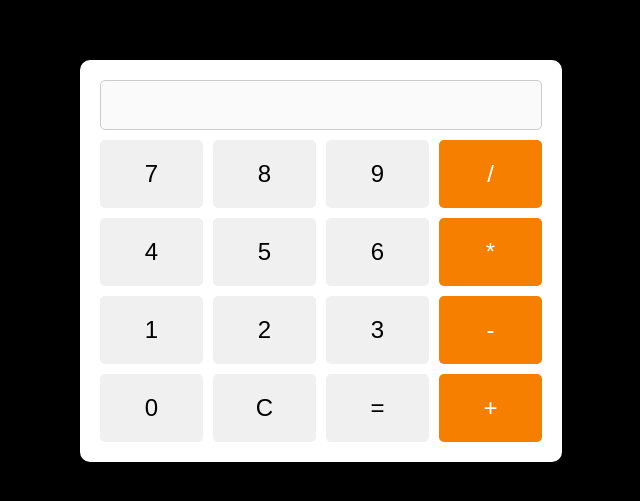
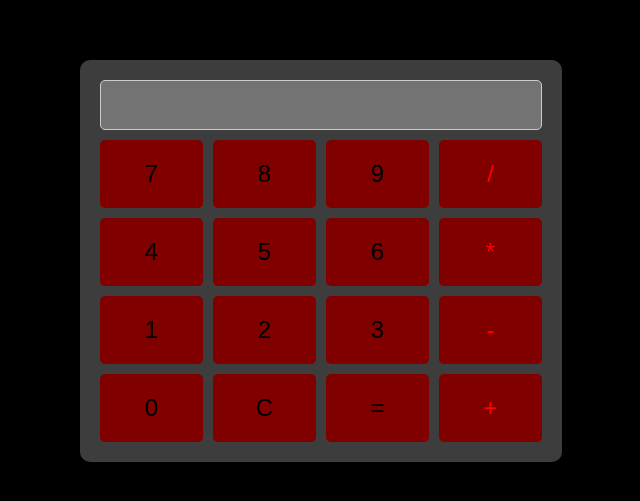
Before and after one commit to Isa-bohn04/calculadora, a plain HTML site: page index.html in a window 1280 px wide. Shown: the part 139-640 px from the top of the page, without its empty margins (319-959 px from the left). Drawn offline with Linux system fonts and the light colour scheme.

Commit message:
style.css

```diff
--- a/style.css
+++ b/style.css
@@ -13,7 +13,7 @@ body {
 }
 
 .calculator {
-    background-color: #fff;
+    background-color: #3D3D3D;
     padding: 20px;
     border-radius: 10px;
     box-shadow: 0 0 15px rgba(0, 0, 0, 0.2);
@@ -42,7 +42,7 @@ button {
     border: none;
     border-radius: 5px;
     cursor: pointer;
-    background-color: #f0f0f0;
+    background-color: #800000;
     transition: background-color 0.3s;
 }
 
@@ -51,8 +51,8 @@ button:hover {
 }
 
 button.operator {
-    background-color: #f77f00;
-    color: white;
+    background-color: #800000;
+    color: red;
 }
 
 button.operator:hover {
```
